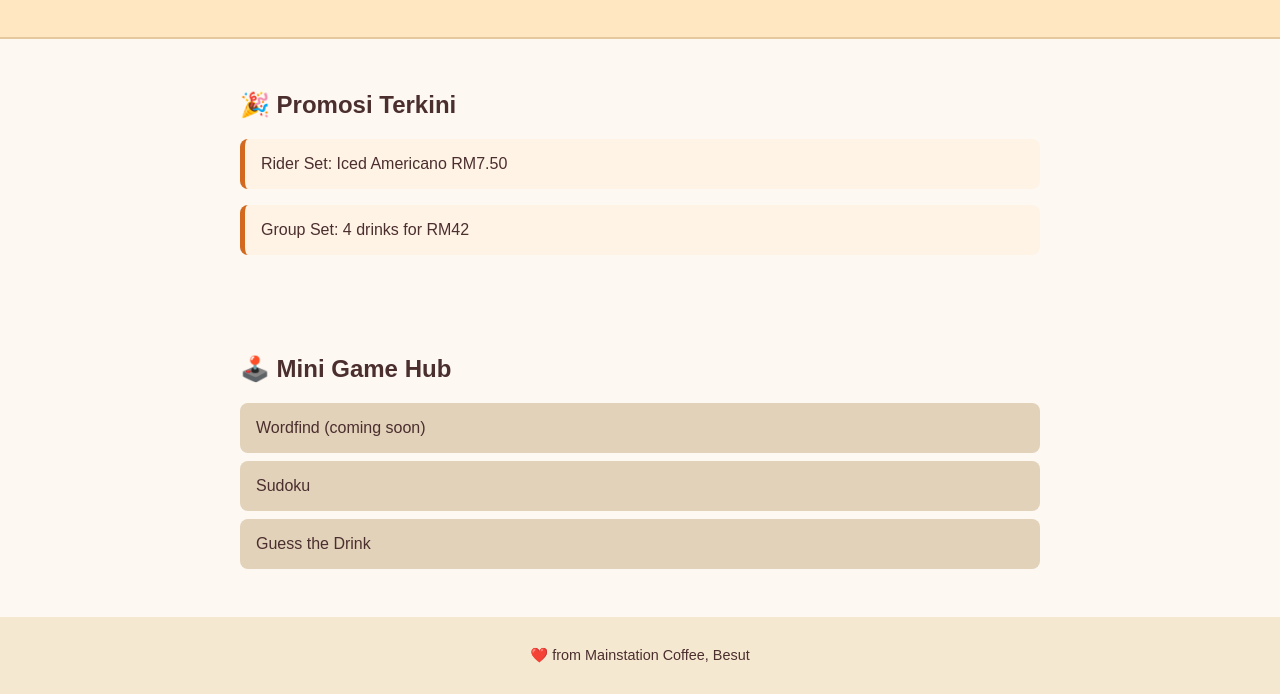
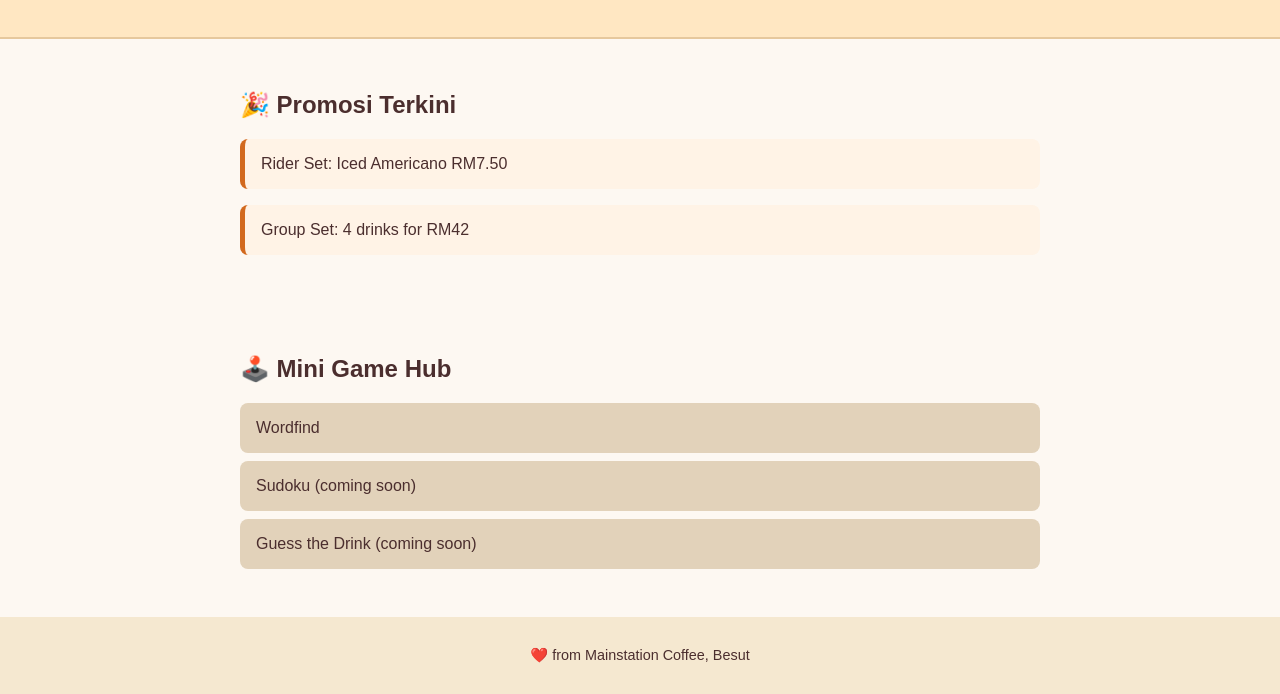
Before and after one commit to xullhollow/msl, a plain HTML site: page index.html in a window 1280 px wide. Shown: the part 126-820 px from the top of the page. Drawn offline with Linux system fonts and the light colour scheme.

Commit message:
Update index.html

```diff
--- a/index.html
+++ b/index.html
@@ -21,9 +21,9 @@
   <section id="games">
     <h2>🕹️ Mini Game Hub</h2>
     <ul>
-      <li><a href="games/wf/index.html">Wordfind (coming soon)</a></li>
-      <li><a href="#">Sudoku</a></li>
-      <li><a href="#">Guess the Drink</a></li>
+      <li><a href="games/wf/index.html">Wordfind</a></li>
+      <li><a href="#">Sudoku (coming soon)</a></li>
+      <li><a href="#">Guess the Drink (coming soon)</a></li>
     </ul>
   </section>
 
```
